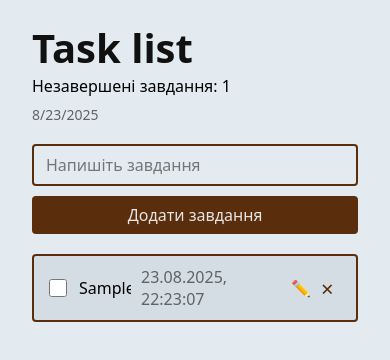
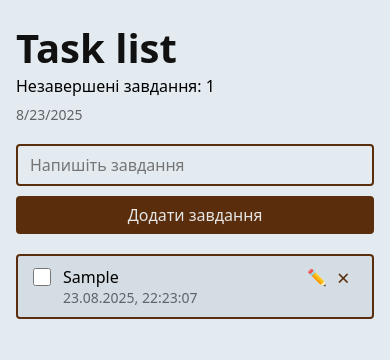
Before and after one commit to Dimon-Vl/task-list, a React (Vite) app: page / in a window 390 px wide. Both pictures are taken after typing "Sample" into the empty fields and a click on the button "Додати завдання". Shown: the top 360 px of the page. Built offline with nearby package versions, Linux system fonts and the light colour scheme.

Commit message:
fix branch

```diff
--- a/src/components/listItem/ListItem.module.scss
+++ b/src/components/listItem/ListItem.module.scss
@@ -2,7 +2,8 @@
 
 .item {
   display: grid;
-  grid-template-columns: 1fr 150px 50px;
+  grid-template-columns: 1fr 130px 50px;
+  align-items: center;
   background-color: $item-color;
   border: 2px solid $theme-tone-color;
   padding: 10px 15px;
@@ -10,7 +11,7 @@
   border-radius: 4px;
 }
 
-.itemCompleted{
+.itemCompleted {
   border: 2px solid $item-completed-color;
 }
 
@@ -36,6 +37,7 @@
 
 .date {
   color: $date-color;
+  font-size: 14px;
 }
 
 .delete {
@@ -67,3 +69,26 @@
 .editing {
   border: 2px solid $theme-tone-color;
 }
+
+@media (max-width: 560px) {
+  .item {
+    grid-template-columns: 1fr 50px;
+  }
+
+  .content {
+    grid-column: 1;
+    grid-row: 1;
+  }
+
+  .date {
+    grid-column: 1 / -1;
+    grid-row: 2;
+    padding-left: 30px;
+  }
+
+  .onChange {
+    grid-column: 2;
+    grid-row: 1;
+  }
+
+}
--- a/src/scss/_common.scss
+++ b/src/scss/_common.scss
@@ -14,3 +14,9 @@ body {
 .content {
   padding: 0 32px;
 }
+
+@media (max-width: 560px) {
+  .content {
+  padding: 0 16px;
+}
+}
```
